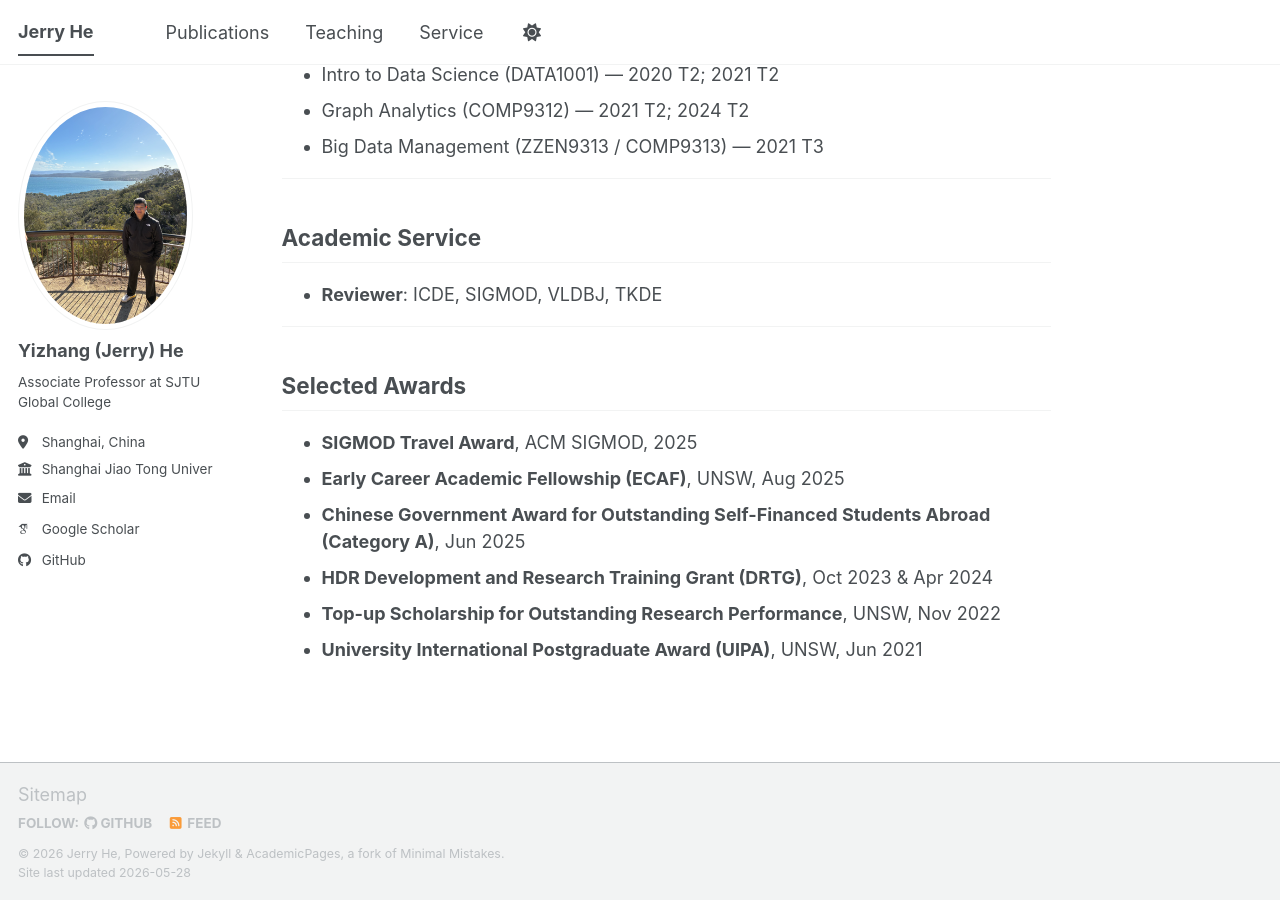
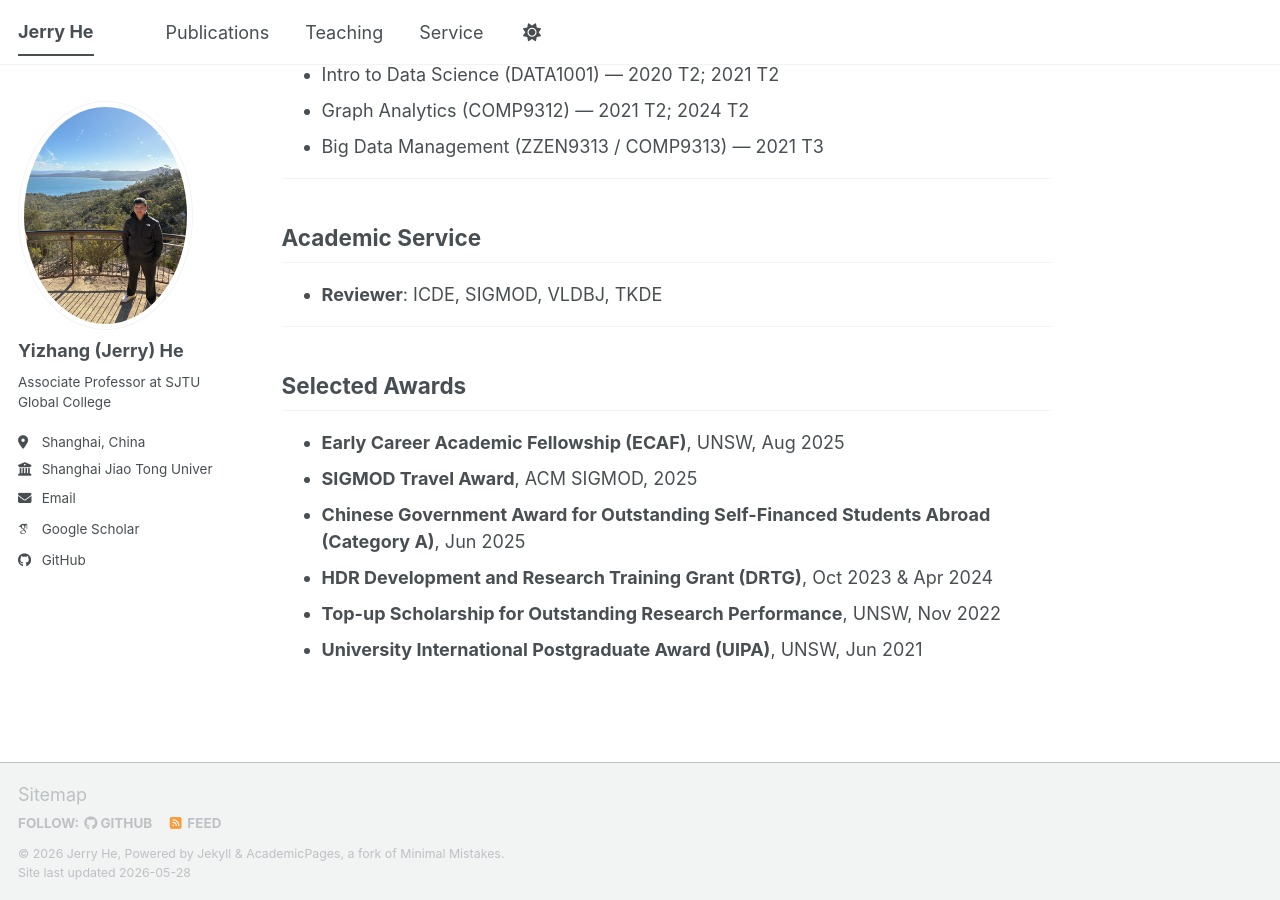
Before and after one commit to jerryUNSW/jerryUNSW.github.io, a Jekyll site: the page built from _pages/about.md, in a window 1280 px wide and 900 px high, scrolled down 2084 px. Built offline with Jekyll 4.4.1, drawn with Linux system fonts in a browser that asks for light colours; some web fonts are replaced; a script bundle is joined from its source files by our own code; library files that are not in the unit come from our copies.

```diff
--- a/_pages/about.md
+++ b/_pages/about.md
@@ -58,8 +58,8 @@ Also available on [Google Scholar](https://scholar.google.com/citations?user=AeA
 
 ## Selected Awards
 
+- **Early Career Academic Fellowship (ECAF)**, UNSW, Aug 2025
 - **SIGMOD Travel Award**, ACM SIGMOD, 2025
-- **Early Career Academic Fellowship (ECAF)**, UNSW, Aug 2025
 - **Chinese Government Award for Outstanding Self-Financed Students Abroad (Category A)**, Jun 2025
 - **HDR Development and Research Training Grant (DRTG)**, Oct 2023 & Apr 2024
 - **Top-up Scholarship for Outstanding Research Performance**, UNSW, Nov 2022
```
Also changed, not shown: _pages/cv.md (+1 -1 lines).
